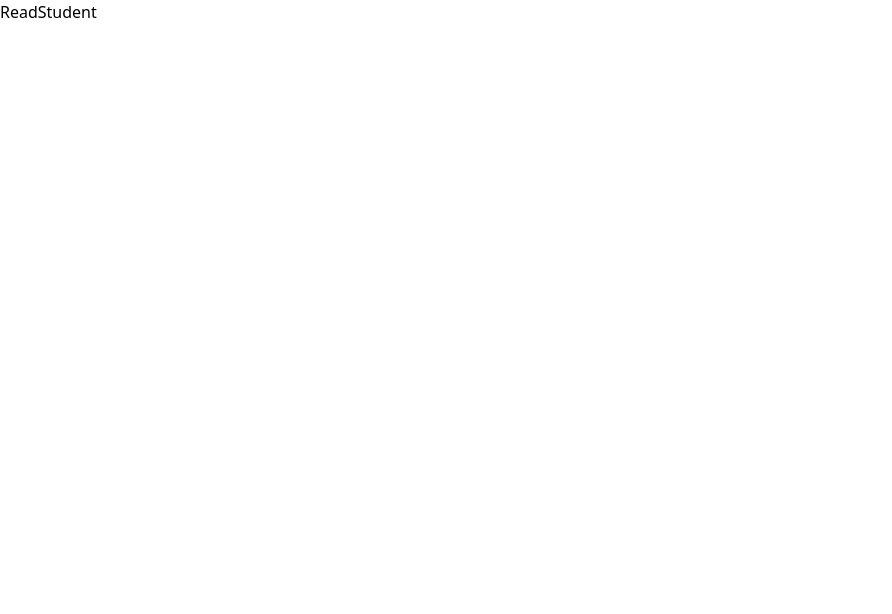
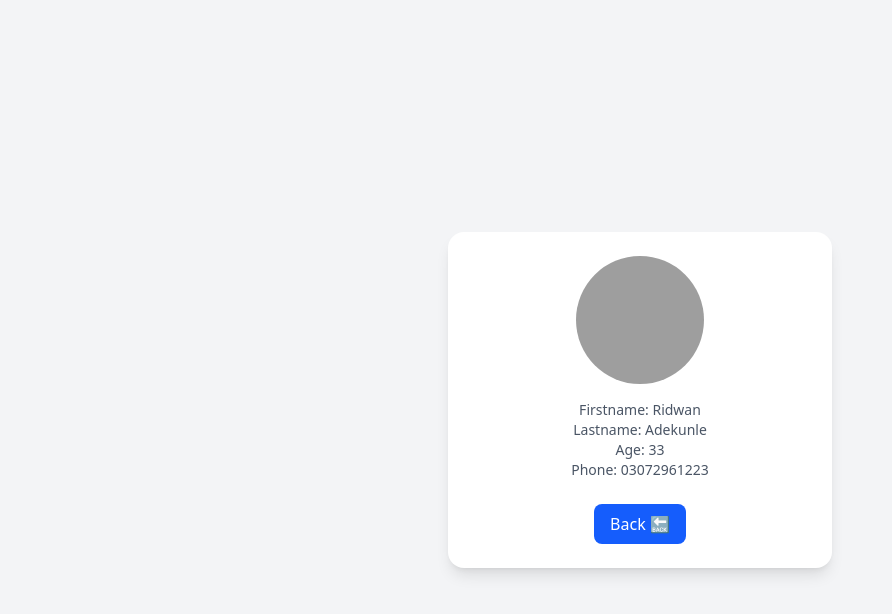
Before and after one commit to riscohfundz/React.js-CRUD, a React (Vite) app: page /read-student/0831bdae-007e-41e2-80a8-b1d375da770d in a window 1280 px wide. Shown: the top 614 px of the page, without its empty margins (0-892 px from the left). Built offline with nearby package versions, Linux system fonts and the light colour scheme; data requests are answered from the project's data file; grey boxes are pictures that could not be loaded.

Commit message:
implement readStudent_id

```diff
--- a/db.json
+++ b/db.json
@@ -237,6 +237,13 @@
       "lastName": "Adekunle",
       "age": "55",
       "phone": "03072961223"
+    },
+    {
+      "id": "1d4d31e5-7dbb-4353-8cae-d1235929a2f8",
+      "firstName": "Riscoh",
+      "lastName": "Adekunle",
+      "age": "22",
+      "phone": "03072961223"
     }
   ],
   "scores": [
--- a/src/components/Home.jsx
+++ b/src/components/Home.jsx
@@ -2,23 +2,26 @@ import { BiLoaderCircle } from "react-icons/bi";
 import { useState, useEffect } from "react"
 import axios from "axios";
 import Nav from './Nav'
+import { Link } from "react-router";
+
 const Home = () => {
     const [studentData, setStudentData] = useState([]);
-    const [loading, setLoading] = useState(false)
+    const [loading, setLoading] = useState(false);
+
     useEffect(()=>{
-
         const getAllStudentData =  async () =>{
             try {
+              setLoading(true);
                 const response = await axios.get('http://localhost:3005/students')
                 response && response.status === 200;
                 setStudentData(response.data);
-                setLoading(false);
             } catch (error) {
                 console.log(error);
+
+            } finally{
+              console.log("Totally executed!");
               setLoading(false);
-
             }
-
         }
         getAllStudentData();
     }, []);
@@ -28,13 +31,14 @@ const Home = () => {
       <Nav/>
     <main className="flex flex-col h-full justify-center items-center">
       {loading && (
-        <div className="flex flex-row">
-          <BiLoaderCircle  className="text-4xl text-red-400"/>
-          <BiLoaderCircle  className="text-4xl text-red-400"/>
-          <BiLoaderCircle  className="text-4xl text-red-400"/>
+          <div className="flex justify-center items-center gap-2 animate-spin text-blue-600 text-4xl">
+            <BiLoaderCircle />
+            <BiLoaderCircle />
+            <BiLoaderCircle />
           </div>
       )}
 
+    {!loading && studentData && (
       <div className="table-auto overflow-x-auto">
       <h1 className="text-3xl font-bold text-center">Student's Data</h1>
      <table className="min-w-full divide-y">
@@ -49,9 +53,7 @@ const Home = () => {
        </tr>
      </thead>
     <tbody>
-      {
-        !loading &&
-        studentData && studentData.map((student, index) => {
+        {studentData.map((student, index) => {
             const {id, firstName, lastName, phone, age } = student;
              return(
                     <tr key={index} className="odd:bg-gray-300 even:bg-white">
@@ -60,17 +62,25 @@ const Home = () => {
                         <td className="px-10 py-4 text-left">{lastName}</td>
                         <td className="px-10 py-4 text-left">{phone}</td>
                         <td className="px-10 py-4 text-left">{age}</td>
-                        <td>&lt; View &gt; &lt; Edit &gt; &lt; Delete &gt; </td>
+                        <td>
+                          <Link to={`/read-student/${id}`}>
+                           <span>👁️</span>
+                           </Link>
+                          <Link to={`/update-student/${id}`}>
+                           <span>✒️</span>
+                           </Link>
+                           <span>❌</span>
+                        </td>
                     </tr>
             )
         })
       }
    </tbody>
 </table>
-</div>
+</div>)}
 </main>
 </div>
   )
 }
 
-export default Home
+export default Home;
--- a/src/components/ReadStudent.jsx
+++ b/src/components/ReadStudent.jsx
@@ -1,9 +1,87 @@
-import React from 'react'
+import axios from "axios";
+import { useEffect, useState } from "react";
+import { BiLoaderCircle } from "react-icons/bi";
+import { Link, useParams } from "react-router";
 
 const ReadStudent = () => {
+  const { id } = useParams();
+  const [student, setStudent] = useState(null);
+  const [loading, setLoading] = useState(false);
+
+  useEffect(() => {
+    const getSingleData = async () => {
+      try {
+        setLoading(true);
+        const response = await axios.get(`http://localhost:3005/students/${id}`);
+        if (response.status === 200) {
+          setStudent(response.data);
+        }
+      } catch (error) {
+        console.log("Error fetching student:", error.message);
+      } finally {
+        console.log("I'm exhausted mah brr!");
+        setLoading(false);
+      }
+    };
+    getSingleData();
+  }, [id]);
+
+  // fallback placeholder avatar
+  const placeholder =
+    "https://ui-avatars.com/api/?name=" +
+    encodeURIComponent(student?.name || "User");
+
   return (
-    <div>ReadStudent</div>
-  )
-}
+    <div className="min-h-screen bg-gray-100 flex justify-center items-center p-4">
+      <div className="bg-white shadow-lg rounded-2xl p-6 w-full max-w-sm text-center">
+        {/* Loader */}
+        {loading ? (
+          <div className="flex justify-center items-center gap-2 animate-spin text-blue-600 text-4xl">
+            <BiLoaderCircle />
+            <BiLoaderCircle />
+            <BiLoaderCircle />
+          </div>
+        ) : (
+          <>
+            {/* Student Image */}
+            <img
+              src={student?.image || placeholder}
+              alt="Student"
+              className="w-32 h-32 rounded-full mx-auto object-cover mb-4"
+              onError={(e) => (e.currentTarget.src = placeholder)}
+            />
 
-export default ReadStudent
+            {/* Student Info */}
+            <div className="mt-4 text-sm text-gray-600">
+              <p>
+                <span className="font-medium">Firstname:</span>{" "}
+                {student?.firstName || "Not provided"}
+              </p>
+              <p>
+                <span className="font-medium">Lastname:</span>{" "}
+                {student?.lastName || "N/A"}
+              </p>
+              <p>
+                <span className="font-medium">Age:</span>{" "}
+                {student?.age || "N/A"}
+              </p>
+              <p>
+                <span className="font-medium">Phone:</span>{" "}
+                {student?.phone || "N/A"}
+              </p>
+            </div>
+
+            {/* Back Button */}
+            <Link to="/">
+              <button className="mt-6 px-4 py-2 bg-blue-600 text-white rounded-lg hover:bg-blue-700 transition-all duration-200">
+                Back 🔙
+              </button>
+            </Link>
+          </>
+        )}
+      </div>
+    </div>
+  );
+};
+
+export default ReadStudent;
```
Lines whose indentation alone changed are shown as unchanged.
